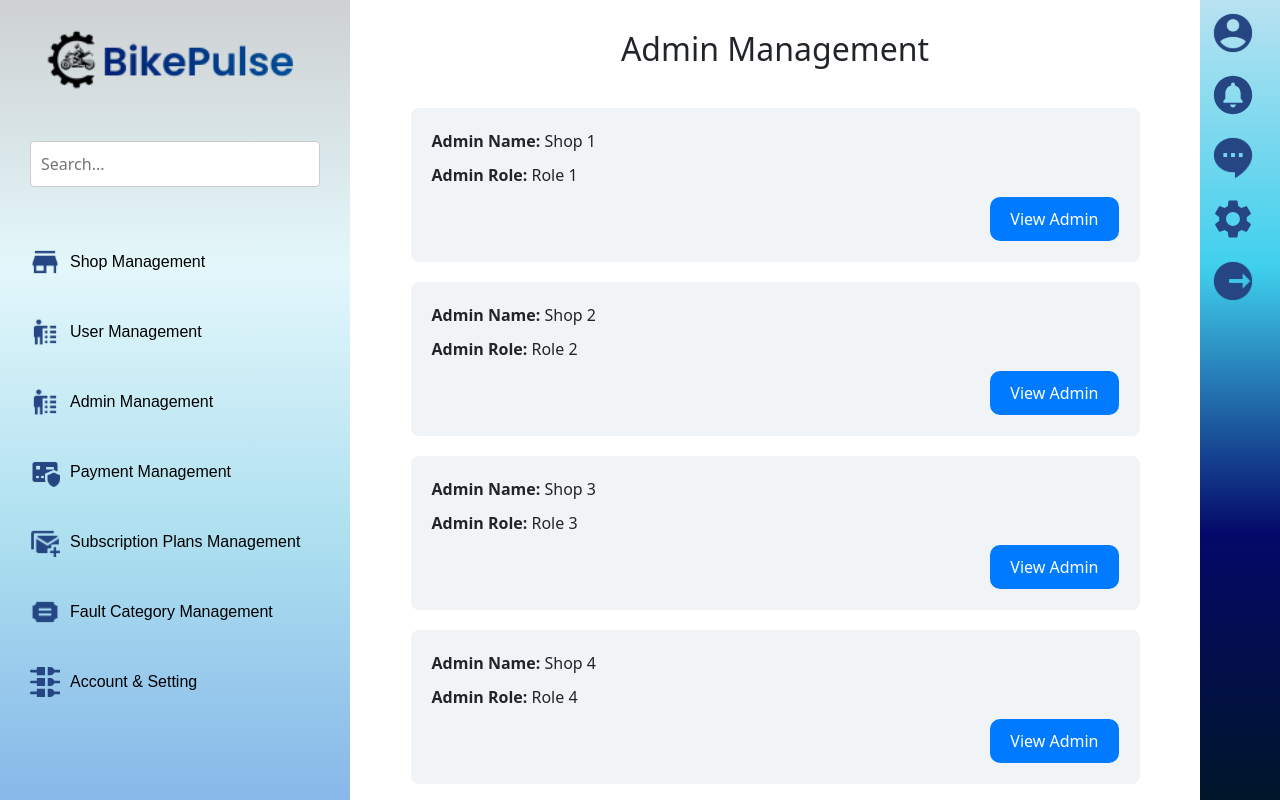
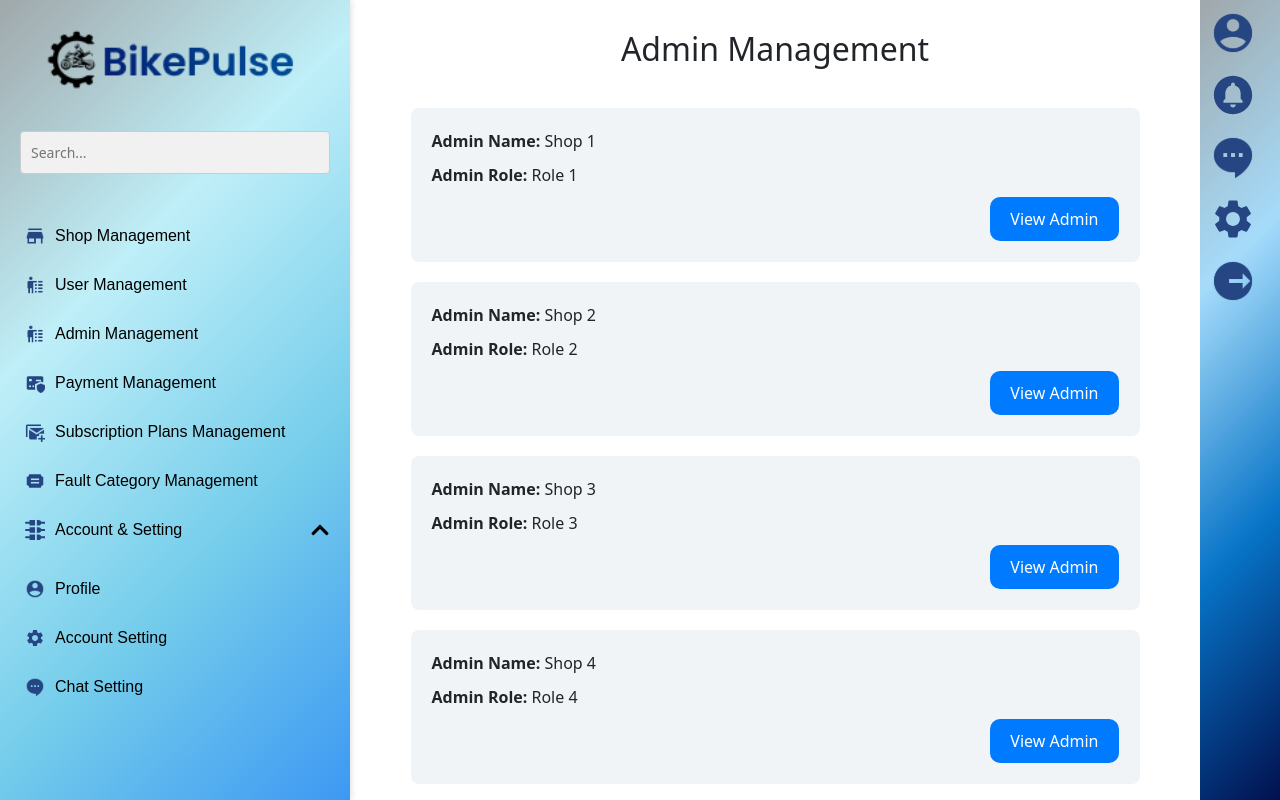
Before and after one commit to AhamedMinhaj456/BikePulse-admin, a React (Create React App) app: page /AdminManagementWindow in a window 1280 px wide. Both pictures are taken after a click on the element "Account & Setting". Shown: the top 800 px of the page. Built offline with nearby package versions, Linux system fonts and the light colour scheme; no server answers.

Commit message:
Left SideBar and Right SideBar are changed

```diff
--- a/package.json
+++ b/package.json
@@ -17,7 +17,7 @@
     "react-calendar": "^5.0.0",
     "react-chartjs-2": "^5.2.0",
     "react-dom": "^18.2.0",
-    "react-icons": "^5.0.1",
+    "react-icons": "^5.2.1",
     "react-router-dom": "^6.21.0",
     "react-scripts": "5.0.1",
     "react-switch": "^7.0.0",
--- a/src/admin/common/LeftSidebar.css
+++ b/src/admin/common/LeftSidebar.css
@@ -5,8 +5,9 @@
   width: 350px;
   padding: 10px;
   height: 100%;
-  background: linear-gradient(to bottom, #ced1d2, #e3f7fb, #aee0f0, #87b8e9);
+  background: linear-gradient(135deg, #a0a8ab, #bfeff8, #75cdeb, #3d98f3);
   color: #fff;
+  box-shadow: 2px 0 5px rgba(0, 0, 0, 0.1);
 }
 
 .logo-container {
@@ -20,9 +21,18 @@
 
 .search-bar {
   width: 100%;
-  padding: 20px;
-  position: center;
-  margin-bottom: 30px;
+  padding: 10px;
+  margin-bottom: 20px;
+}
+
+.search-bar input {
+  width: calc(100% - 20px);
+  padding: 10px;
+  border: none;
+  border-radius: 15px;
+  font-size: 14px;
+  background: #f1f1f1;
+  color: #333;
 }
 
 .list-item {
@@ -30,58 +40,40 @@
   display: flex;
   align-items: center;
   text-decoration: none;
-  margin-bottom: 40px;
-  margin-left: 20px;
+  margin-bottom: 5px;
+  margin-left: 5px;
+  padding: 10px;
+  border-radius: 10px;
   cursor: pointer;
   font-size: 16px;
   font-family: 'Poppins', sans-serif;
   color: #000;
-  transition: background-color 0.3s ease;
+  transition: background-color 0.3s ease, box-shadow 0.3s ease;
 }
 
-.list-item:hover::before {
-  content: '';
-  position: absolute;
-  top: 0;
-  left: -10px;
-  width: calc(100% + 10px);
-  height: 150%;
-  background-color: #fff;
-  border-top-left-radius: 10px;
-  border-bottom-left-radius: 10px;
-  z-index: -1;
+.list-item:hover {
+  background-color: rgba(255, 255, 255, 0.2);
+  box-shadow: 0px 4px 8px rgba(0, 0, 0, 0.1);
 }
 
 .list-item img {
-  width: 30px;
-  height: 30px;
+  width: 20px;
+  height: 20px;
   margin-right: 10px;
 }
 
-.dropdown-content {
-  position: absolute;
-  top: 50%;
-  left: 100%;
-  width: 200px;
-  transform: translateY(-50%);
-  background-color: #ced1d2;
-  box-shadow: 0px 8px 16px rgba(0, 0, 0, 0.1);
-  z-index: 1;
-  display: none;
-  padding: 10px;
-  border-radius: 4px;
-  color: #fff;
-  opacity: 0.9;
+.dropdown-icon {
+  margin-left: auto;
+  width: 20px;
+  height: 20px;
 }
 
-.dropdown:hover .dropdown-content {
-  display: block;
+.dropdown-content {
+  padding: 10px 0;
 }
 
-.dropdown-content span {
-  display: block;
-  margin-bottom: 8px;
-  cursor: pointer;
+.dropdown-content .list-item {
+  margin-bottom: 5px;
 }
 
 @media screen and (max-width: 768px) {
--- a/src/admin/common/LeftSidebar.jsx
+++ b/src/admin/common/LeftSidebar.jsx
@@ -1,15 +1,25 @@
-import React from 'react';
+import React, { useState } from 'react';
 import { Link } from 'react-router-dom';
+import { FaChevronDown, FaChevronUp } from 'react-icons/fa';
 import './LeftSidebar.css';
 import bikePulseLogo from '../../assets/logo.png';
 import ShopManagementIcon from '../../assets/Shop.svg';
 import UserManagementIcon from '../../assets/UserManagement.svg';
 import SubscriptionIcon from '../../assets/Subscription.svg';
 import FaultIcon from '../../assets/Category.svg';
+import AccountSettingIcon from '../../assets/Settings.svg';
+import PaymentManagementIcon from '../../assets/payment.svg';
+import ProfileIcon from '../../assets/User.svg';
 import Account_Setting_Icon from '../../assets/account_setting.svg';
-import PaymentManagementIcon from '../../assets/payment.svg';
+import ChatSettingIcon from '../../assets/chat.svg';
 
 const LeftSidebar = () => {
+
+  const [isDropdownOpen, setDropdownOpen] = useState(false);
+
+  const toggleDropdown = () => {
+    setDropdownOpen(!isDropdownOpen);
+  };
 
   return (
     <div >
@@ -53,21 +63,33 @@ const LeftSidebar = () => {
           <span>Fault Category Management</span>
         </Link>
 
-        <div className="list-item dropdown">
+        <div className="list-item dropdown" onClick={toggleDropdown}>
           <img src={Account_Setting_Icon} alt="Account & Setting" />
           <span>Account & Setting</span>
+          {isDropdownOpen ? (
+            <FaChevronUp className="dropdown-icon" />
+          ) : (
+            <FaChevronDown className="dropdown-icon" />
+          )}
+        </div>
+
+        {isDropdownOpen && (
           <div className="dropdown-content">
-            <Link to="/profile">
+            <Link to="/profile" className="list-item">
+              <img src={ProfileIcon} alt="Profile" />
               <span>Profile</span>
             </Link>
-            <Link to="/account-setting">
+            <Link to="/account-setting" className="list-item">
+              <img src={AccountSettingIcon} alt="Account Setting" />
               <span>Account Setting</span>
             </Link>
-            <Link to="/chat-setting">
+            <Link to="/chat-setting" className="list-item">
+              <img src={ChatSettingIcon} alt="Chat Setting" />
               <span>Chat Setting</span>
             </Link>
           </div>
-        </div>
+        )}
+
       </div>
     </div>
   );
--- a/src/admin/common/RightSidebar.css
+++ b/src/admin/common/RightSidebar.css
@@ -3,7 +3,7 @@
   top: 0;
   right: 0;
   width: 80px;
-  background: linear-gradient(to bottom, #b8e2f1, #3fd0ed, #040969, #01162a);
+  background: linear-gradient(135deg, #a0a8ab, #a5dbfa, #0774c7, #02104e);
   color: #fff;
   padding: 10px;
   height: 100%;
```
Also changed, not shown: 1 other file (tests, documents, lock files or other folders).
